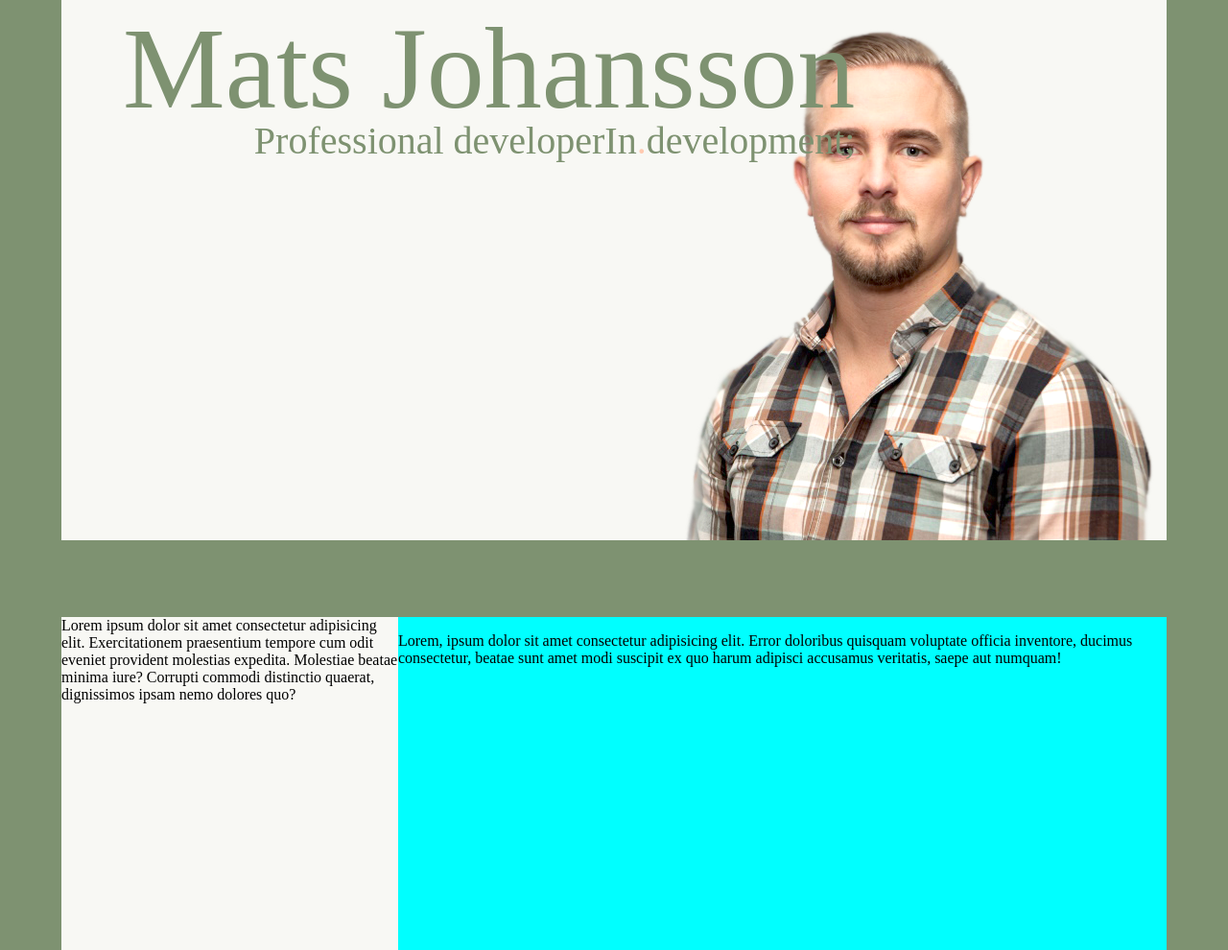
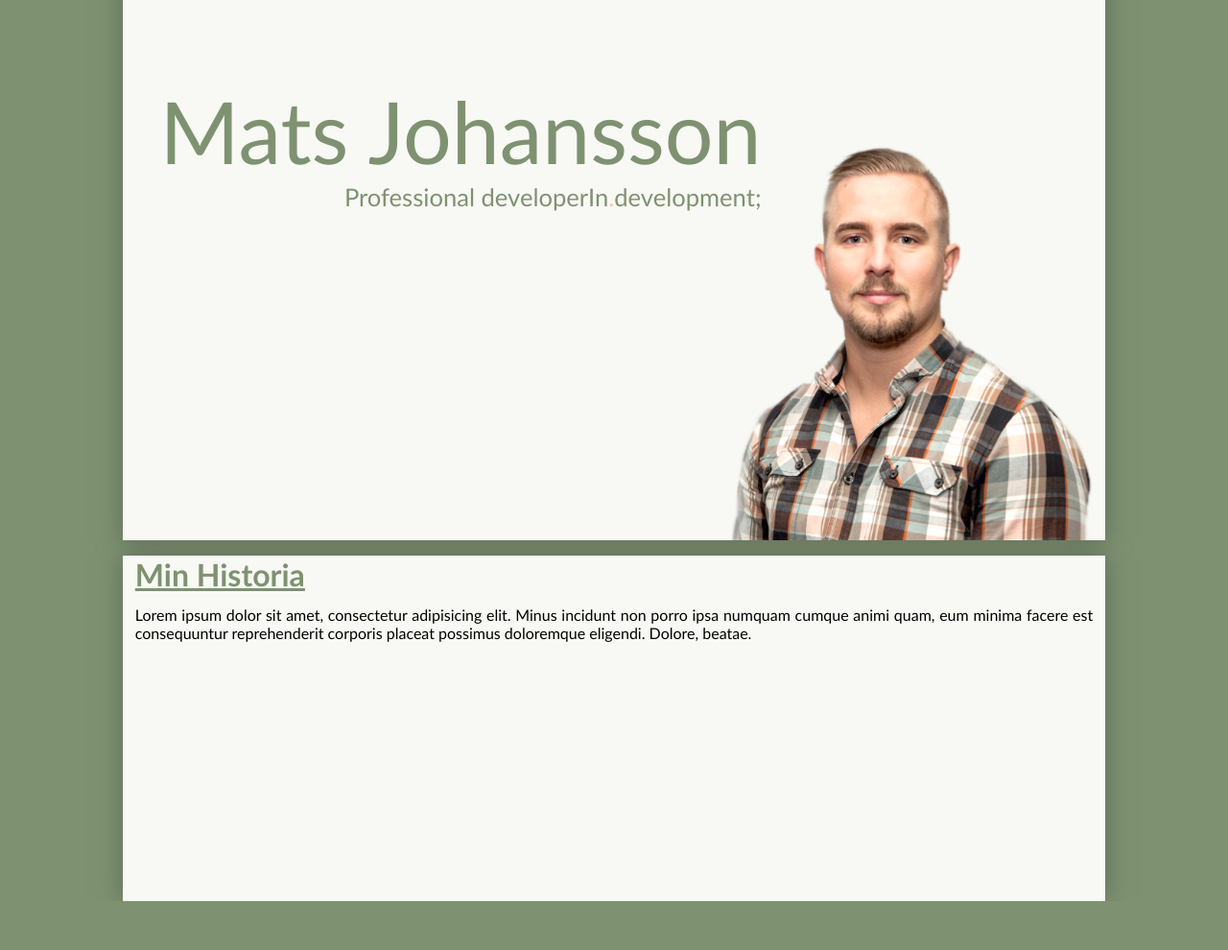
Before and after one commit to MatsJoh50/resume, a plain HTML site: page index.html in a window 1280 px wide. Shown: the part 237-1227 px from the top of the page at 96% size. After the commit the page ends 1176 px from the top, so only its background shows below. Drawn offline with Linux system fonts and the light colour scheme.

Commit message:
edited the design and added small stuff

```diff
--- a/index.html
+++ b/index.html
@@ -5,6 +5,7 @@
     <meta charset='utf-8'>
     <meta http-equiv='X-UA-Compatible' content='IE=edge'>
     <title>Mats Johansson - Professional developer in development</title>
+    <link rel="icon" type="iamge/x-icon" href="images/title.png">
     <meta name='viewport' content='width=device-width, initial-scale=1'>
     <link rel='stylesheet' type='text/css' media='screen' href='main.css'>
 </head>
@@ -12,34 +13,34 @@
 
 
 <body>
-    <section id="main-section">
+    <section class="shadow" id="main-section">
         <div id="top">
             <img id="img-header" src="images\header.png"></img>
-            <div id="devdev1">Mats Johansson
-            <p id="devdev2">Professional developerIn<span id="devdot">.</span>development;</p>
-        </div>
+            <div class="name-box">
+                <div id="top-name">Mats Johansson</div>
+                <div id="top-text">Professional developerIn<span id="devdot">.</span>development;</div>
+            </div>
         </div>
 
     </section>
 
-    <div class="base">
-        <div class="poss">Lorem ipsum dolor sit amet consectetur adipisicing elit. Exercitationem praesentium tempore cum odit eveniet provident molestias expedita. Molestiae beatae minima iure? Corrupti commodi distinctio quaerat, dignissimos ipsam nemo dolores quo?</div>
-        <p>Lorem, ipsum dolor sit amet consectetur adipisicing elit. Error doloribus quisquam voluptate officia inventore, ducimus consectetur, beatae sunt amet modi suscipit ex quo harum adipisci accusamus veritatis, saepe aut numquam!</p>
+    <div class="base shadow">
+        <h1 class="text">Min Historia</h1>
+        <p class="text">Lorem ipsum dolor sit amet, consectetur adipisicing elit. Minus incidunt non porro ipsa numquam
+            cumque animi quam, eum minima facere est consequuntur reprehenderit corporis placeat possimus doloremque
+            eligendi. Dolore, beatae.</p>
+
+
     </div>
 
-    <div class="poss move">Lorem ipsum dolor sit amet consectetur adipisicing elit. Exercitationem praesentium tempore cum odit eveniet provident molestias expedita. Molestiae beatae minima iure? Corrupti commodi distinctio quaerat, dignissimos ipsam nemo dolores quo?</div>
+    <!--
+     <div class="base shadow">
+        <h1 class="text">Titel här</h1>
+        <p class="text">texten här</p>
+    </div>
+-->
 
-    <div class="poss">Lorem ipsum dolor sit amet consectetur adipisicing elit. Exercitationem praesentium tempore cum odit eveniet provident molestias expedita. Molestiae beatae minima iure? Corrupti commodi distinctio quaerat, dignissimos ipsam nemo dolores quo?</div>
-    <div class="poss">Lorem ipsum dolor sit amet consectetur adipisicing elit. Exercitationem praesentium tempore cum odit eveniet provident molestias expedita. Molestiae beatae minima iure? Corrupti commodi distinctio quaerat, dignissimos ipsam nemo dolores quo?</div>
 
-    <div class="poss">Lorem ipsum dolor sit amet consectetur adipisicing elit. Exercitationem praesentium tempore cum odit eveniet provident molestias expedita. Molestiae beatae minima iure? Corrupti commodi distinctio quaerat, dignissimos ipsam nemo dolores quo?</div>
-    <div class="poss">Lorem ipsum dolor sit amet consectetur adipisicing elit. Exercitationem praesentium tempore cum odit eveniet provident molestias expedita. Molestiae beatae minima iure? Corrupti commodi distinctio quaerat, dignissimos ipsam nemo dolores quo?</div>
-
-    <div class="poss">Lorem ipsum dolor sit amet consectetur adipisicing elit. Exercitationem praesentium tempore cum odit eveniet provident molestias expedita. Molestiae beatae minima iure? Corrupti commodi distinctio quaerat, dignissimos ipsam nemo dolores quo?</div>
-    <div class="poss">Lorem ipsum dolor sit amet consectetur adipisicing elit. Exercitationem praesentium tempore cum odit eveniet provident molestias expedita. Molestiae beatae minima iure? Corrupti commodi distinctio quaerat, dignissimos ipsam nemo dolores quo?</div>
-
-    <div class="poss">Lorem ipsum dolor sit amet consectetur adipisicing elit. Exercitationem praesentium tempore cum odit eveniet provident molestias expedita. Molestiae beatae minima iure? Corrupti commodi distinctio quaerat, dignissimos ipsam nemo dolores quo?</div>
-    <div class="poss">Lorem ipsum dolor sit amet consectetur adipisicing elit. Exercitationem praesentium tempore cum odit eveniet provident molestias expedita. Molestiae beatae minima iure? Corrupti commodi distinctio quaerat, dignissimos ipsam nemo dolores quo?</div>
 
     <div id="bottom"></div>
     <script src='main.js'></script>
--- a/main.css
+++ b/main.css
@@ -3,11 +3,11 @@
     --second-color: #f8f8f4;
     --third-color: #7e9271;
     --fourth-color: #ffcab0;
-    --width: 90vw;
+    --width: 80vw;
+    --text-size: 15vw;
 }
 
 html {
-    background-blend-mode: normal;
     scroll-behavior: smooth;
     background: var(--third-color);
 }
@@ -17,44 +17,13 @@ body {
     height: 100%;
     padding: 0px;
     margin: 0px;
+
     max-height: fit-content;
     box-shadow: #7e9271;
 
-}
+    font-family: 'Trebuchet MS', sans-serif;
 
-div {
-    position: right;
-    display: flex;
-    justify-content: right;
-    align-items: right;
-    width: max-content;
-    /* background-color: var(--second-color); */
-    /* border: 1px solid; */
-}
 
-#devdev1 {
-    position: absolute;
-    top: 30vh;
-    left: 5vw;
-    height: 10vh;
-
-    color: #7e9271;
-    font-size: 15vh;
-
-}
-
-#devdev2 {
-    position: absolute;
-    top: 10vh;
-    right: 0vw;
-    height: 10vh;
-
-    color: #7e9271;
-    font-size: 5vh;
-}
-
-#devdot {
-    color: #ffcab0;
 }
 
 #main-section {
@@ -63,58 +32,105 @@ div {
     margin-top: 0px;
     margin-left: auto;
     margin-right: auto;
-    margin-bottom: 10vh;
     height: 100vh;
-    display: flex;
     background-color: var(--second-color);
 }
 
 #top {
     position: absolute;
-    top: 0px;
+    /* top: 0vh; */
     height: 100vh;
-    width: 90vw;
-    background-color: var(--second-color-color);
+    width: var(--width);
+    background-color: var(--second-color);
 
+}
+
+.name-box{
+    position: relative;
+    top: 40vh;
+    left: 2vw;
+    max-width: 50vw;
+    height: 14vh;
+    text-align: right;
+    margin-top: 0px;
+    padding-top: 0%;
+    /* border: 1px solid; */
+}
+
+#top-name {
+    position: static;
+    top: 0vh;
+    color: #7e9271;
+    font-size: 7vw;
+
+}
+
+#top-text {
+    position: static;
+    /* bottom: 2vh; */
+    right: 0vw;
+    color: #7e9271;
+    font-size: 2vw;
+}
+
+#devdot {
+    color: #ffcab0;
 }
 
 #img-header {
     position: absolute;
     right: 1vw;
     bottom: 0px;
+    height: 55vh;
+    float: right;
 }
 
-.base{
-    width: 90vw;
-    height: 45vh;
-    background-color: aqua;
-    margin: auto;
+
+.base {
+    background-color: var(--second-color);
+
+    margin-top: 2vh;
+    margin-left: auto;
+    margin-right: auto;
+
+    max-width: var(--width);
+    min-height: 45vh;
 
 }
-.left {
-    position:relative;
-    margin-left: 0vw;
+
+.text{
+    text-align-last: left;
+    margin: 1vw;
+    text-align: justify;
+    text-justify: inter-word;
+}
+
+h1.text{
+    color: var(--third-color);
+    text-decoration: underline;
+}
+
+
+/* .left {
+    margin-left: 5vw;
     margin-right: auto;
     height: 45vh;
     width: 50vw;
-    background-color: var(--second-color);
-    /* animation-direction: normal; */
+    background-color: var(--third-color);
 }
 
 .right {
     margin-left: auto;
-    margin-right: 5%;
+    margin-right: 5vw;
     height: 45vh;
     width: 44vw;
-    background-color: var(--second-color);
-    /* animation: moveFromLeft 2s infinite; */
-    /* animation-name: moveFromLeft; */
-    /* animation-duration: 2s;
-    animation-iteration-count: 1;
-    animation-fill-mode: forwards; */
+    background-color: var(--third-color);
 
+} */
+
+.shadow{
+    box-shadow: 0px 0px 2vw #5e6956;
 }
-
 .move {
     animation-name: move;
     animation-duration: 2s;
--- a/main.js
+++ b/main.js
@@ -1,4 +1,3 @@
-alternateSpanPossition();
 
 function alternateSpanPossition() {
   // Select all elements with the class "span-poss"
@@ -7,11 +6,11 @@ function alternateSpanPossition() {
     while (0 < elements.length) {
       if (elements.length % 2 == 0) {
         // elements get "span-left" class
-        elements[0].classList.add("left", "base");
+        elements[0].classList.add("left", "base", "inner");
         elements[0].classList.remove("poss");
       } else {
         // elements get "span-right" class
-        elements[0].classList.add("right", "base");
+        elements[0].classList.add("right", "base", "inner");
         elements[0].classList.remove("poss");
       }
     }
```
Also changed, not shown: images/title.png (added).
